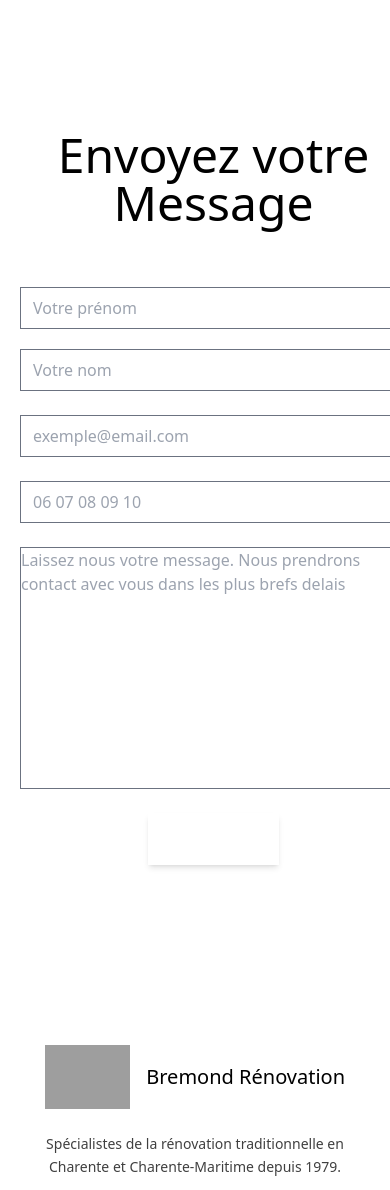
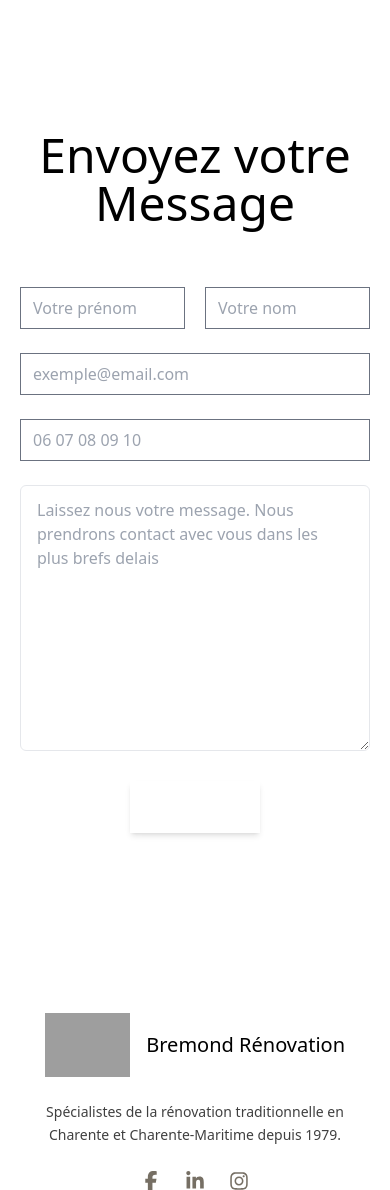
Before and after one commit to SuperGuirlande/bremond, a Django app: page /blog/ in a window 390 px wide. Shown: the part 1913-3103 px from the top of the page. Run offline with Django 4.2, Linux system fonts and the light colour scheme; data that the repository does not hold is empty; style sheets or scripts are compiled from the project's sources; some libraries are stand-ins or nearby versions; some web fonts are replaced; grey boxes are pictures that could not be loaded.

Commit message:
Amélioraiton du responsive de la section contact

```diff
--- a/project/main/templates/main/contact-section.html
+++ b/project/main/templates/main/contact-section.html
@@ -2,6 +2,7 @@
 <section class="min-h-screen bg-granit flex relative">
     <span class="absolute -translate-y-32" id="contact"></span>
     <div class="container mx-auto my-auto flex flex-col">
+        <!-- Titre -->
         <div class="text-center relative my-12">
             <h2 class="gilda text-4xl sm:text-5xl md:text-6xl lg:text-7xl blanc"
                 data-aos="fade-in" data-aos-duration="1500" data-aos-delay="00" data-anchor-placement="top-center">
@@ -14,8 +15,10 @@
             <div class="w-96 h-[1px] bg-pierre absolute z-30 left-1/2 bottom-0 -translate-x-1/2 translate-y-10"></div>
         </div>
 
+        <!-- Conteneur principal -->
         <div class="flex justify-evenly gap-5 flex-wrap my-12"
              data-aos="fade-in" data-aos-duration="2000" data-aos-delay="00" data-anchor-placement="top-center">
+
             <!-- GAUCHE INFOS -->
             <div class="basis-[350px] shrink grow mx-2 sm:mx-0 sm:grow-0 sm:shrink-0 sm:basis-[600px] bg-pierre py-16">
                 <h2 class="granit text-center playfair text-5xl mb-5">Bremond Rénovation</h2>
@@ -28,25 +31,22 @@
 
                     <iframe src="https://www.google.com/maps/embed?pb=!1m18!1m12!1m3!1d2791.731418683104!2d-0.3902682999999999!3d45.5959437!2m3!1f0!2f0!3f0!3m2!1i1024!2i768!4f13.1!3m3!1m2!1s0x8184f6bcc1dbe611%3A0x76b4635467cee0c4!2sSARL%20BREMOND%20R%C3%A9novation!5e0!3m2!1sfr!2sfr!4v1731327150844!5m2!1sfr!2sfr"
                             height="350" style="border:0;" allowfullscreen="" loading="lazy" referrerpolicy="no-referrer-when-downgrade"
-                    class="mx-auto px-5 w-full"></iframe>
-
+                            class="mx-auto px-5 w-full">
+                    </iframe>
                 </p>
             </div>
+
             <!-- DROITE FORM -->
-             <style>
-                input {
-                    width: 100%;
-                }
-             </style>
-            <div class="basis-[350px] shrink grow mx-2 sm:mx-0 sm:grow-0 sm:shrink-0 sm:basis-[600px] bg-pierre py-12 flex flex-col">
+            <div class="basis-[300px] shrink grow mx-2 sm:mx-0 sm:grow-0 sm:shrink-0 sm:basis-[600px] bg-pierre py-12 flex flex-col">
                 <h2 class="granit text-center playfair text-5xl mb-5">Envoyez votre Message</h2>
 
                 <!-- FORMULAIRE -->
                 <form action="#contact" method="post"
                       class="my-auto mx-auto w-full max-w-[500px] px-3 flex flex-col gap-6 mt-10">
-                <!-- ALERT / SUCCESS -->
+
+                    <!-- Alertes -->
                     {% if request.session.success %}
-                <div class="w-full bg-green-100 border-l-4 border-green-500 rounded-md p-4 mb-6 mx-5">
+                    <div class="w-full bg-green-100 border-l-4 border-green-500 rounded-md p-4 mb-6">
                         <div class="flex items-center">
                             <div class="flex-shrink-0">
                                 <svg class="h-5 w-5 text-green-500" viewBox="0 0 20 20" fill="currentColor">
@@ -80,40 +80,67 @@
                     {% endif %}
 
                     {% csrf_token %}
+
                     <!-- NOM ET PRENOM -->
-                    <div class="flex flex-wrap gap-5 w-full">
-                        <div class="basis-[200px] grow shrink-0">
+                    <div class="flex gap-5">
+                        <div class="flex-1">
                             {{form.first_name}}
                         </div>
-                        <div class="basis-[200px] grow shrink-0">
+                        <div class="flex-1">
                             {{form.last_name}}
                         </div>
                     </div>
+
                     <!-- EMAIL -->
+                    <div class="w-full">
                         {{form.email}}
                         {% for error in form.email.errors %}
                         <p class="text-lg text-red-500">{{error}}</p>
                         {% endfor %}
-                    <!-- TEELEPHONE -->
+                    </div>
+
+                    <!-- TELEPHONE -->
+                    <div class="w-full">
                         {{form.phone}}
                         {% for error in form.phone.errors %}
                         <p class="text-lg text-red-500">{{error}}</p>
                         {% endfor %}
+                    </div>
+
                     <!-- MESSAGE -->
+                    <div class="w-full">
                         {{form.message}}
+                    </div>
 
                     <!-- SUBMIT BUTTON -->
                     <div class="mb-5">
-                        <a href="" class="mx-auto block text-center">
-                            <button class="py-3 px-6 bg-ocre text-white text-xl playfair tracking-wider hover:bg-amber-900 shadow-md hover:shadow-xl transition-all duration-300 ease-in-out">
+                        <button type="submit" class="py-3 px-6 bg-ocre text-white text-xl playfair tracking-wider hover:bg-amber-900 shadow-md hover:shadow-xl transition-all duration-300 ease-in-out mx-auto block">
                             Envoyer
                         </button>
-                        </a>
                     </div>
                 </form>
             </div>
         </div>
+    </div>
+</section>
 
-    </div>
+<style>
+    input, textarea {
+        width: 100%;
+        padding: 0.75rem 1rem;
+        border: 1px solid #e5e7eb;
+        border-radius: 0.375rem;
+        transition: all 0.2s;
+    }
 
-</section>
+    input:focus, textarea:focus {
+        outline: none;
+        border-color: var(--ocre);
+        box-shadow: 0 0 0 3px rgba(200, 169, 119, 0.2);
+    }
+
+    textarea {
+        min-height: 150px;
+        resize: vertical;
+    }
+</style>
```
Also changed, not shown: 1 other file. Lines whose indentation alone changed are shown as unchanged.
